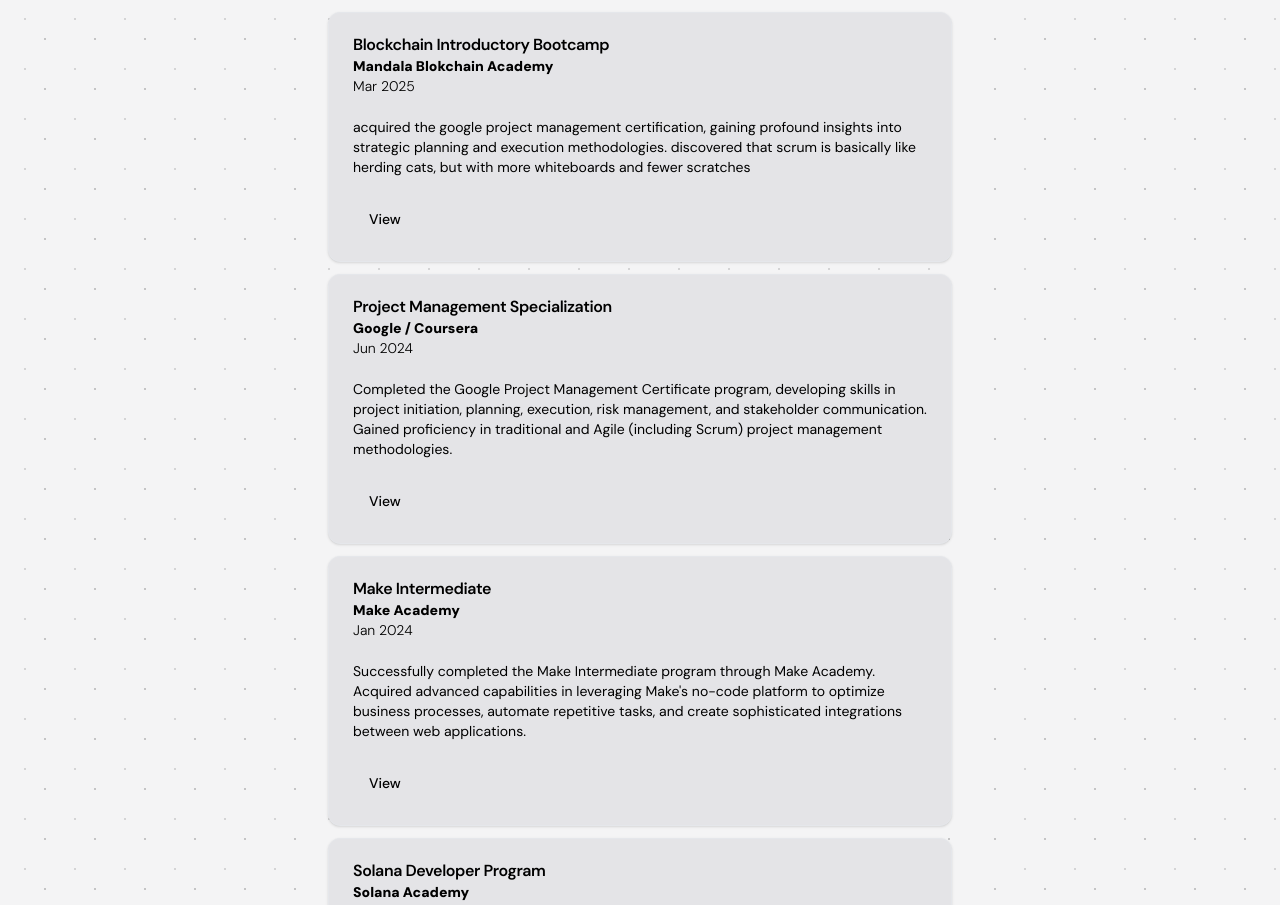
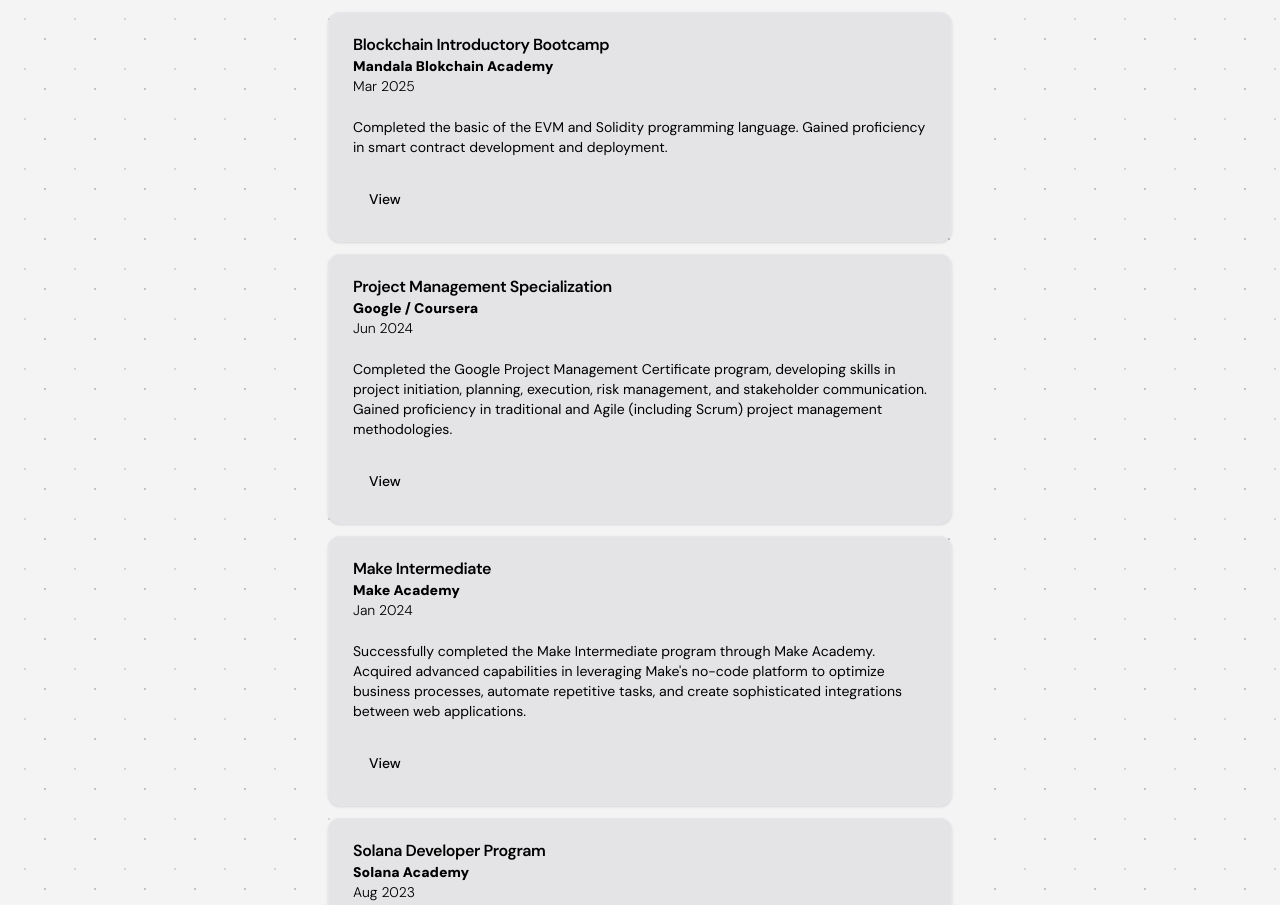
Before and after one commit to michaelRoring/portfolio, a Next.js app: page / in a window 1280 px wide. Shown: the part 2406-3311 px from the top of the page. Built offline with nearby package versions, Linux system fonts and the light colour scheme.

Commit message:
fix: certificate description

```diff
--- a/src/components/Certification.tsx
+++ b/src/components/Certification.tsx
@@ -19,7 +19,7 @@
       issuer: "Mandala Blokchain Academy",
       issueDate: "Mar 2025",
       description:
-        "acquired the google project management certification, gaining profound insights into strategic planning and execution methodologies. discovered that scrum is basically like herding cats, but with more whiteboards and fewer scratches",
+        "Completed the basic of the EVM and Solidity programming language. Gained proficiency in smart contract development and deployment.",
       link: "https://drive.google.com/file/d/1lDQSSSe4eihjuDjbuEz1rJbaLAd8udO_/view?usp=sharing",
     },
     {
```
